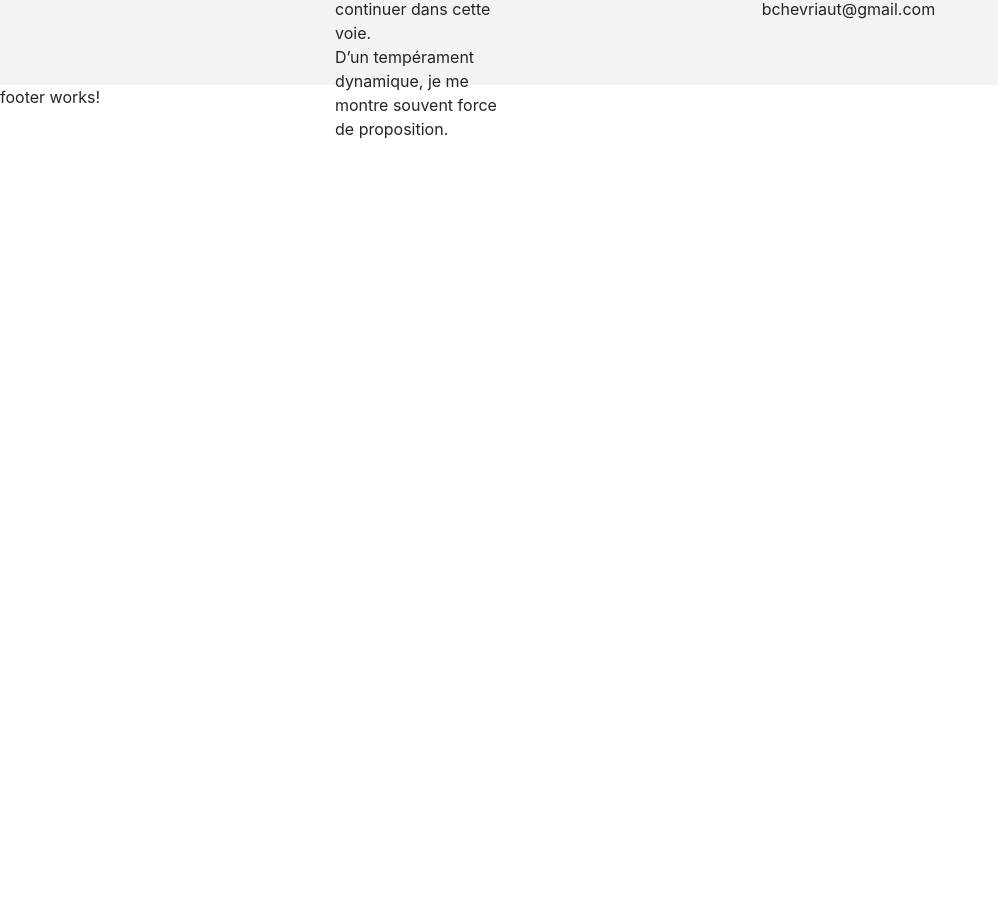
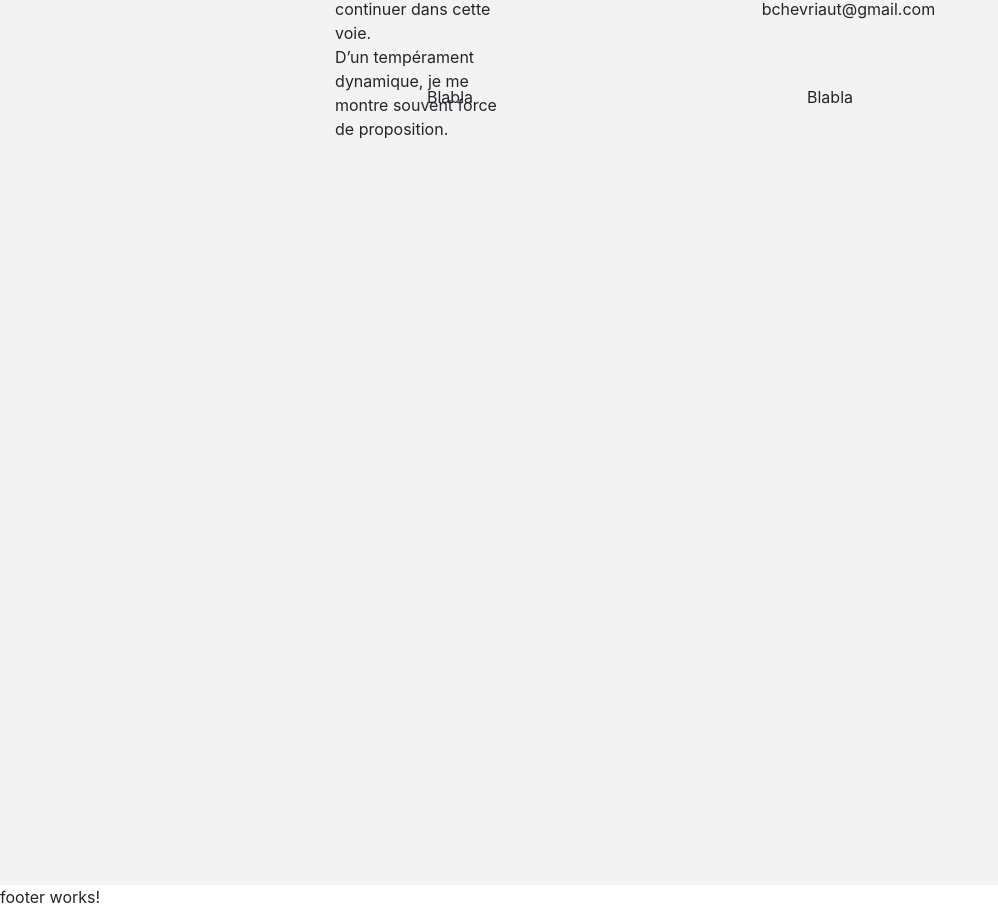
Before and after one commit to xoorus/cv, an Angular app: page / in a window 1280 px wide. Shown: the part 1115-2024 px from the top of the page, without its empty margins (0-998 px from the left). Before the commit the page ends 1256 px from the top, so only its background shows below. Built offline with nearby package versions, Linux system fonts and the light colour scheme.

Commit message:
aadding pro component

```diff
--- a/src/app/app.module.ts
+++ b/src/app/app.module.ts
@@ -8,6 +8,7 @@ import { FooterComponent } from './components/footer/footer.component';
 import { NavbarComponent } from './components/navbar/navbar.component';
 import { LandingComponent } from './components/landing/landing.component';
 import { MeComponent } from './components/me/me.component';
+import { ProComponent } from './components/pro/pro.component';
 
 @NgModule({
   declarations: [
@@ -17,6 +18,7 @@ import { MeComponent } from './components/me/me.component';
     NavbarComponent,
     LandingComponent,
     MeComponent,
+    ProComponent,
   ],
   imports: [
     BrowserModule,
--- a/src/app/components/home/home.component.html
+++ b/src/app/components/home/home.component.html
@@ -1,3 +1,4 @@
 
 <app-landing id="landing-profile"></app-landing>
 <app-me id="section-profile"></app-me>
+<app-pro id="section-pro"></app-pro>
--- /dev/null
+++ b/src/app/components/pro/pro.component.html
@@ -0,0 +1,17 @@
+<div class="container-fluid fill bluebg">
+    <div class="container h-100" align="center">
+
+        <div class="row justify-content-center align-items-center">
+            <div class="col-2"></div>
+            <div class="col-4">
+                Blabla
+            </div>
+            <div class="col-4">
+                Blabla
+            </div>
+            <div class="col-2"></div>
+        </div>
+
+
+      </div>
+</div>
--- /dev/null
+++ b/src/app/components/pro/pro.component.ts
@@ -0,0 +1,15 @@
+import { Component, OnInit } from '@angular/core';
+
+@Component({
+  selector: 'app-pro',
+  templateUrl: './pro.component.html',
+  styleUrls: ['./pro.component.css']
+})
+export class ProComponent implements OnInit {
+
+  constructor() { }
+
+  ngOnInit() {
+  }
+
+}
```
Also changed, not shown: src/app/components/pro/pro.component.css (added), 1 other file (tests, documents, lock files or other folders).
